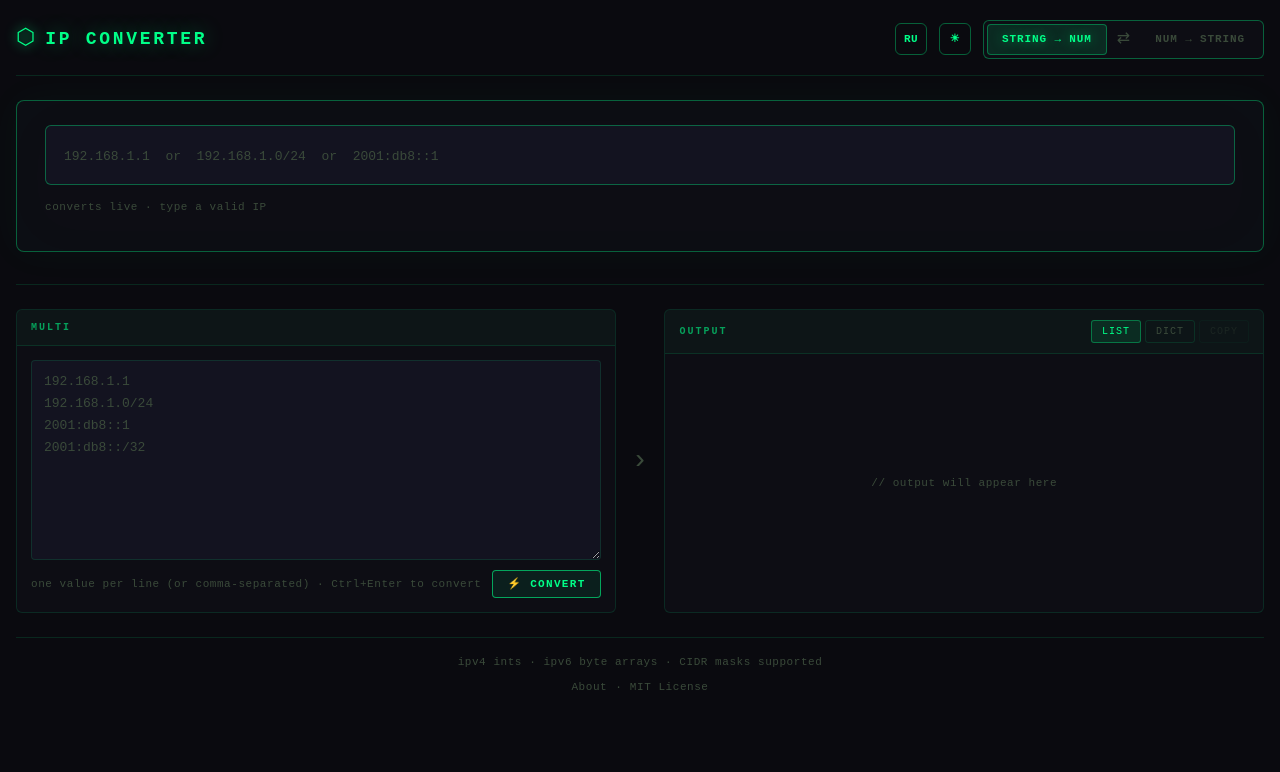
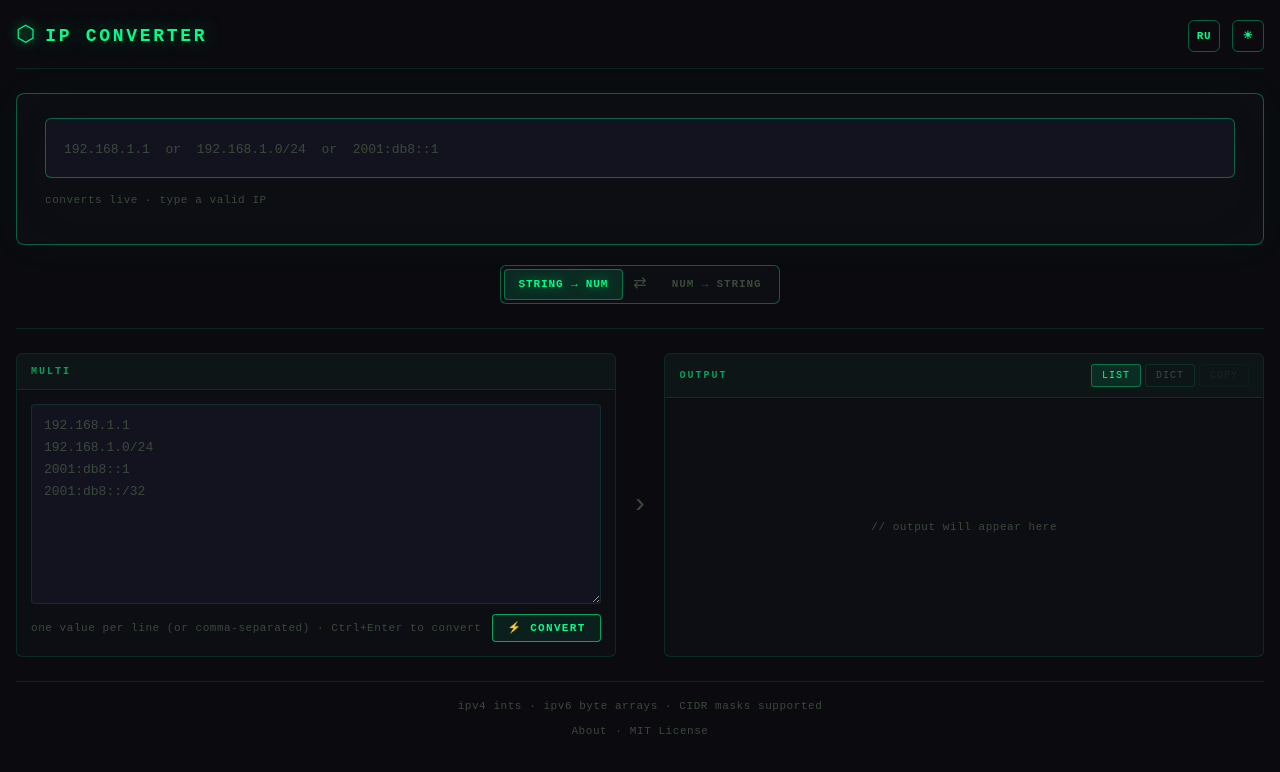
Before and after one commit to UnfriendlyMonkey/ip-converter, a Vue app in the folder frontend/: page / in a window 1280 px wide. Shown: the top 772 px of the page. Built offline with nearby package versions, Linux system fonts and the light colour scheme.

Commit message:
[c] move change conversion direction button to more convenient place

```diff
--- a/frontend/src/components/ConversionPanel.vue
+++ b/frontend/src/components/ConversionPanel.vue
@@ -11,17 +11,6 @@ div.cp-root(:class="{ 'cp-root--light': !darkMode }")
       button.cp-lang-btn(@click="toggleLang" :title="t('switchLang')") {{ lang === 'en' ? 'RU' : 'EN' }}
       button.cp-theme-btn(@click="toggleTheme" :title="darkMode ? t('toLight') : t('toDark')")
         | {{ darkMode ? '☀' : '☾' }}
-      div.cp-dir-controls
-        div.cp-dir-toggle
-          button(
-            :class="['cp-dir-opt', direction === 'to_numeric' && 'cp-dir-opt--active']"
-            @click="setDirection('to_numeric')"
-          ) {{ t('strToNum') }}
-          button.cp-dir-swap(@click="toggleDirection" :title="t('swapDir')") ⇄
-          button(
-            :class="['cp-dir-opt', direction === 'to_string' && 'cp-dir-opt--active']"
-            @click="setDirection('to_string')"
-          ) {{ t('numToStr') }}
 
   //- ── Hero single input ────────────────────────────────────
   section.cp-hero
@@ -46,6 +35,19 @@ div.cp-root(:class="{ 'cp-root--light': !darkMode }")
       pre.cp-hero-output.cp-mono(v-if="heroOutputText") {{ heroOutputText }}
       span.cp-hint.cp-hero-hint(v-else-if="heroError" style="color: var(--error)") {{ heroError }}
       span.cp-hint.cp-hero-hint(v-else) {{ t('hintSingle') }}
+
+  //- ── Direction switcher ──────────────────────────────────
+  div.cp-dir-row
+    div.cp-dir-toggle
+      button(
+        :class="['cp-dir-opt', direction === 'to_numeric' && 'cp-dir-opt--active']"
+        @click="setDirection('to_numeric')"
+      ) {{ t('strToNum') }}
+      button.cp-dir-swap(@click="toggleDirection" :title="t('swapDir')") ⇄
+      button(
+        :class="['cp-dir-opt', direction === 'to_string' && 'cp-dir-opt--active']"
+        @click="setDirection('to_string')"
+      ) {{ t('numToStr') }}
 
   //- ── Multi / batch section ────────────────────────────────
   div.cp-multi-section
@@ -558,10 +560,11 @@ async function copyOutput() {
   box-shadow: 0 0 12px rgba(0,255,136,0.2);
 }
 
-/* ── Dir controls ────────────────────────────────── */
-.cp-dir-controls {
+/* ── Dir row ─────────────────────────────────────── */
+.cp-dir-row {
   display: flex;
-  align-items: center;
+  justify-content: center;
+  margin: 0 0 24px;
 }
 
 .cp-dir-toggle {
@@ -620,7 +623,7 @@ async function copyOutput() {
 
 /* ── Hero section ────────────────────────────────── */
 .cp-hero {
-  margin-bottom: 32px;
+  margin-bottom: 20px;
   padding: 24px 28px;
   background: var(--surface);
   border: 1px solid var(--border-hi);
```
